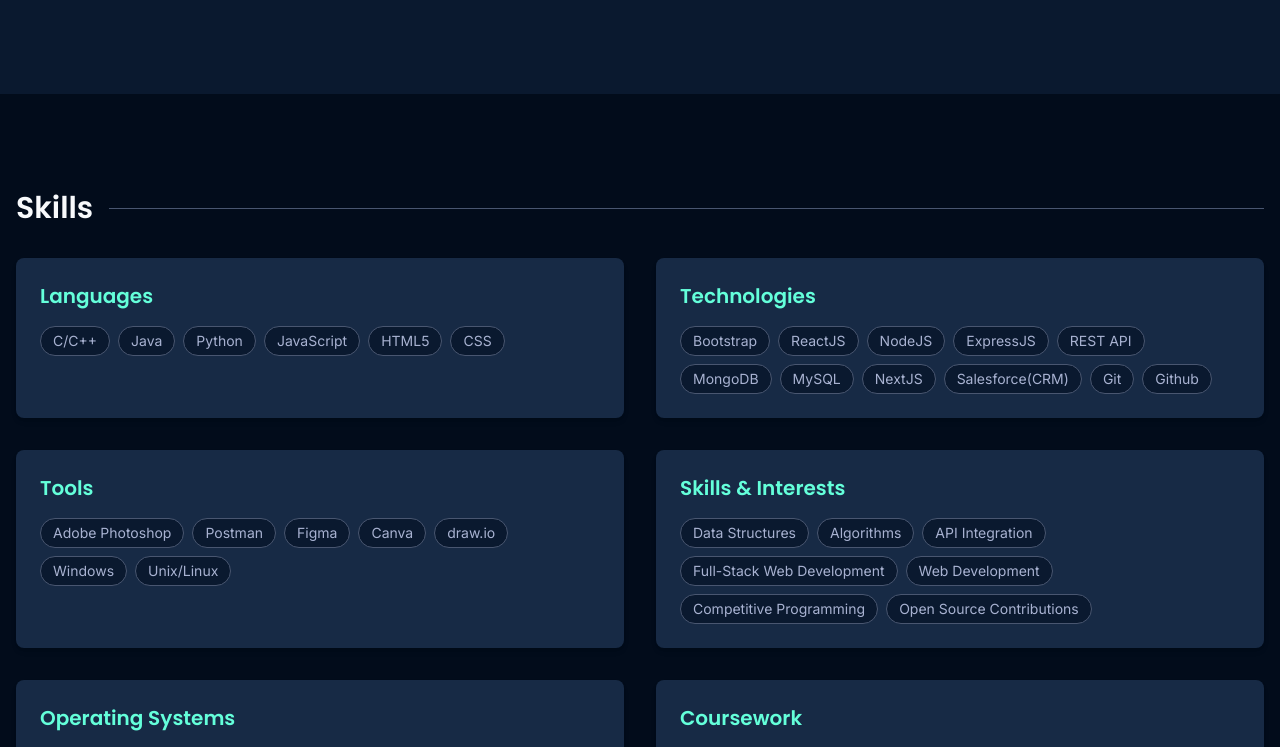
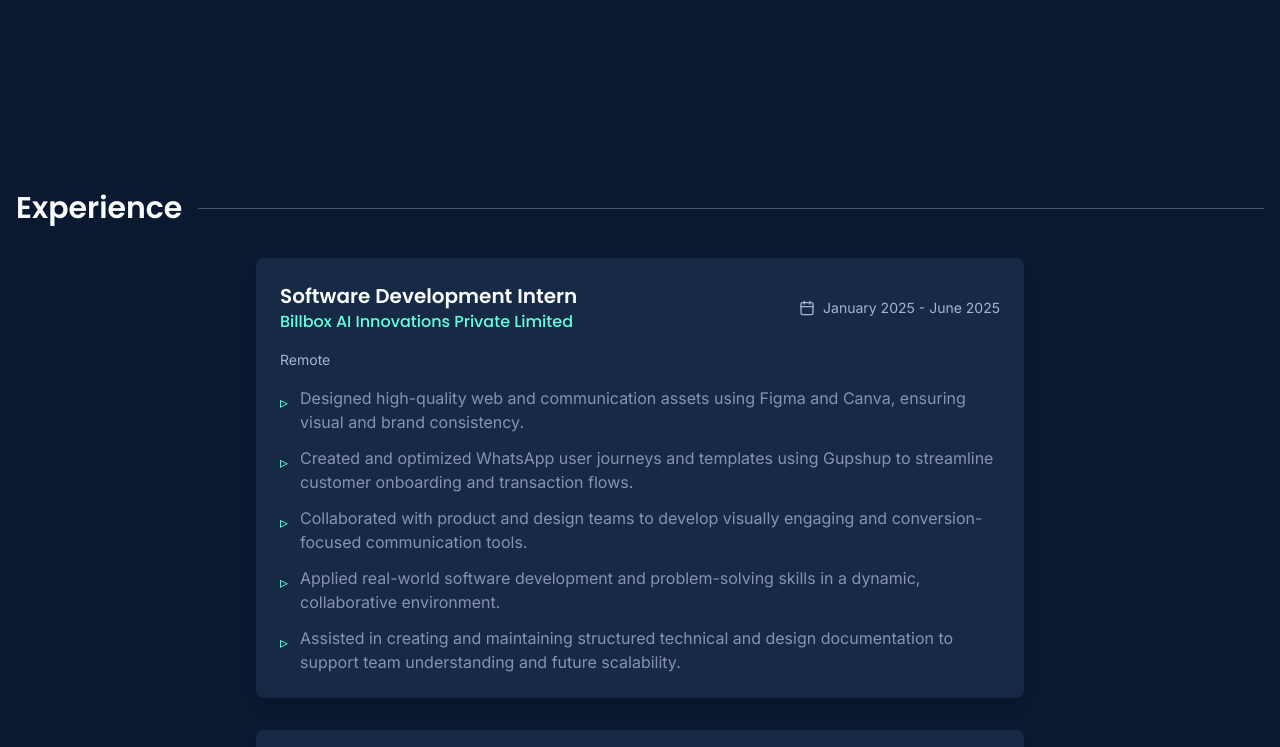
Before and after one commit to kesharwaniyanshi/yanshi-kesharwani-portfolio-showcase, a React (Vite) app: page / in a window 1280 px wide. Shown: the part 1530-2277 px from the top of the page. Built offline with nearby package versions, Linux system fonts and the light colour scheme.

Commit message:
Replace Skills and Experience components in Index

```diff
--- a/src/pages/Index.tsx
+++ b/src/pages/Index.tsx
@@ -42,10 +42,10 @@ const Index = () => {
       <Navbar />
       <Hero />
       <About />
+      <Experience />
+      <Projects />
       <Skills />
-      <Projects />
       <Achievements />
-      <Experience />
       <Contact />
       <Footer />
     </motion.div>
```
